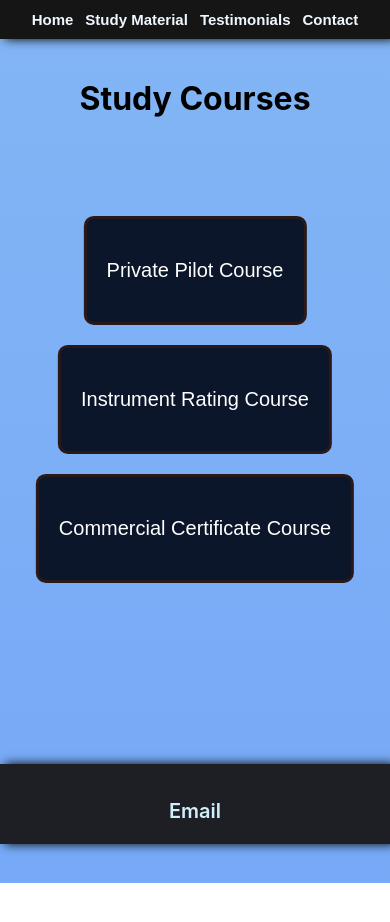
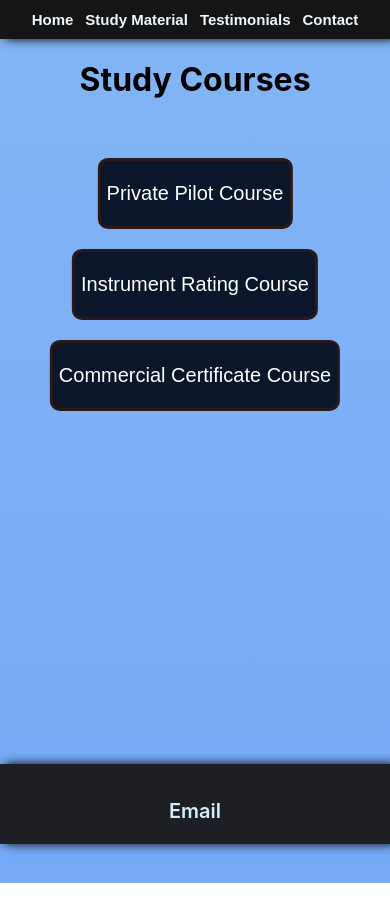
Before and after one commit to babypilot007/flyhimalay, a React (Create React App) app: page /study in a window 390 px wide. Shown: the top 922 px of the page. Built offline with nearby package versions, Linux system fonts and the light colour scheme.

Commit message:
css fixes

```diff
--- a/src/App.css
+++ b/src/App.css
@@ -115,19 +115,17 @@ html {
 
     .courses{
         text-align: center;
-        margin: 40px;
 
     }
 
     .course_index{
         text-align: center;
         margin-left: 50%;
-        padding: 15px;
         position: absolute;
         transform: translate(-50%,20%);
         display: block;
         justify-content: space-between;
-        font-size: x-large;
+        font-size: large;
         width:max-content;
         height: 10%;
 
@@ -136,7 +134,6 @@ html {
         button{
             margin-top: 20px;
             background-color: rgb(12, 22, 42);
-            padding: 20px;
             border-radius: 10px;
             color:white;
             font-size: 20px;
```
